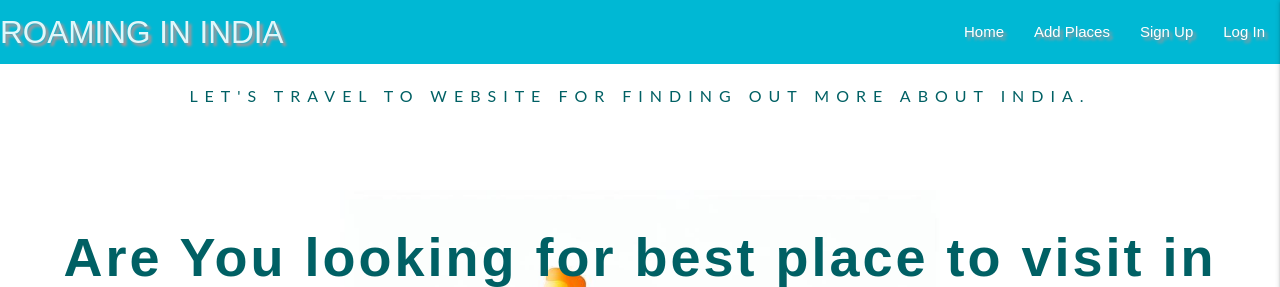
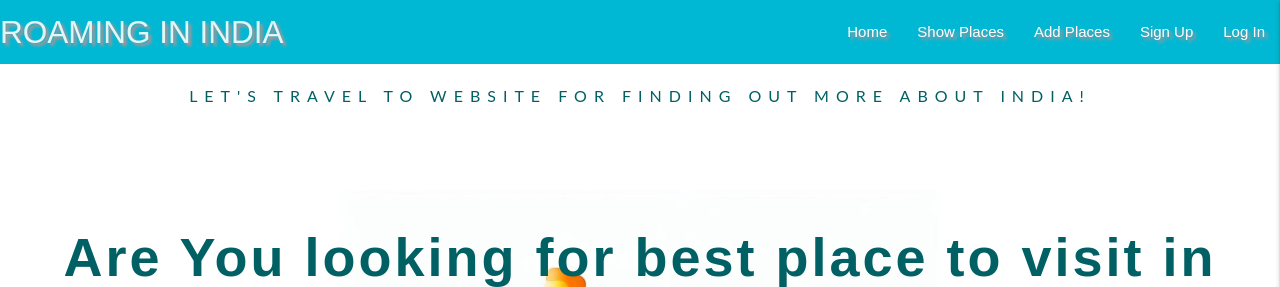
Before and after one commit to Killol14/Roaming-In-India, a Flask app: page /home in a window 1280 px wide. Shown: the top 287 px of the page. Run offline with Flask 3, Linux system fonts and the light colour scheme; some libraries are stand-ins or nearby versions.

Commit message:
this will commit amended serch button on home page

```diff
--- a/app.py
+++ b/app.py
@@ -41,9 +41,6 @@ def get_places():
 
 @app.route("/search", methods=["GET", "POST"])
 def search():
-    """
-    Searches for both the places and the locations
-    """
     query = request.form.get("query")
     places = list(mongo.db.places.find({"$text": {"$search": query}}))
     return render_template("places.html", places=places)
--- a/templates/base.html
+++ b/templates/base.html
@@ -26,6 +26,7 @@
       <a href="#" data-target="mobile-demo" class="sidenav-trigger"><i class="fas fa-bars"></i></a>
       <ul class="right hide-on-med-and-down">
         <li><a href="{{ url_for('home') }}">Home</a></li>
+        <li><a href="{{ url_for('get_places') }}">Show Places</a></li>
         <li><a href="{{ url_for('add_place') }}"> Add Places</a></li>
         {% if session.user %}
         <li><a href="{{ url_for('account', username=session['user']) }}">Account</a></li>
--- a/templates/index.html
+++ b/templates/index.html
@@ -3,7 +3,7 @@
 <!--top text-->
 <div class="row top-text-box">
    <div class="col s12 center-align">
-      <h4 class="top-text">Let's Travel to website for finding out more about India.
+      <h4 class="top-text">Let's Travel to website for finding out more about India!
         </h4>
    </div>
 </div>
--- a/templates/places.html
+++ b/templates/places.html
@@ -14,10 +14,9 @@
                         </div>
                         <!--reset and search buttons-->
                         <div class="col s12 m4">
-                            <a href="{{ url_for('get_places' )}}" class="btn">Reset</a>
                             <button type="submit" class="btn">
-                                <i class="fas fa-search left"></i>Search
-                            </button>
+                                <i class="fas fa-search left"></i>Search</button>
+                                <a href="{{ url_for('get_places' )}}" class="btn">Reset</a>
                         </div>
                     </div>
                 </form>
```
